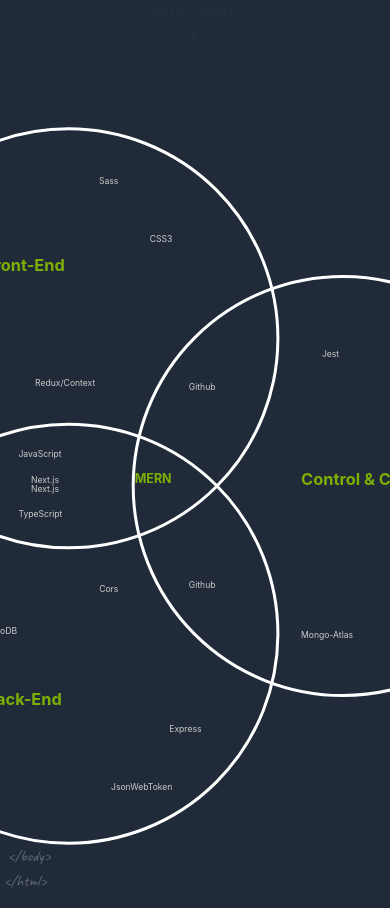
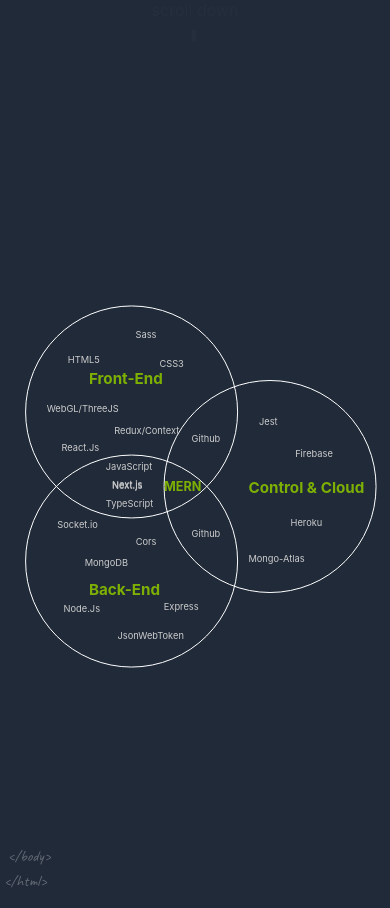
Before and after one commit to Othman-dev/Portfolio, a Next.js app: page /skills in a window 390 px wide. Shown: the part 780-1688 px from the top of the page. Built offline with nearby package versions, Linux system fonts and the light colour scheme.

Commit message:
responsive touch

```diff
--- a/package.json
+++ b/package.json
@@ -12,6 +12,7 @@
     "@sendgrid/mail": "^7.4.2",
     "axios": "^0.21.1",
     "next": "10.1.3",
+    "node-fetch": "^2.6.1",
     "react": "17.0.2",
     "react-dom": "17.0.2",
     "react-icons": "^4.2.0",
--- a/pages/api/sendEmails.js
+++ b/pages/api/sendEmails.js
@@ -3,7 +3,7 @@
 sendGrid.setApiKey(process.env.EMAIL_API_KEY);
 const emailOthman = process.env.EMAIL_OTHMAN;
 
-export default async (req, res) => {
+export default (req, res) => {
 		if(req.method === 'POST') {
 				const msg= {
 						to:emailOthman,
@@ -12,7 +12,7 @@
 						text: req.body.name + '\n' + req.body.email + '\n\n' + req.body.content
 				};
 
-				await sendGrid.send(msg)
+				sendGrid.send(msg)
 				.then(result => {
 						console.log('result here')
 						res.status(200).json({
--- a/styles/Navbar.module.scss
+++ b/styles/Navbar.module.scss
@@ -270,6 +270,7 @@
 
 @media only screen and (max-width : 32em) {
 		.navbar {
+				height: 100vh;
 				width: 100vw;
 		}
 }
--- a/styles/Skills.module.scss
+++ b/styles/Skills.module.scss
@@ -230,7 +230,7 @@
 		.circleRight .mern{
 				font-size: 2.7vh;
 		}
-		.rightSide .circleRight, .rightSide .circleTop, .rightSide .circleBottom {
+		.circleRight, .circleTop, .circleBottom {
 				height: 45.5vh;
 				width: 45.5vh;
 				border: .3vh solid white;
@@ -248,26 +248,26 @@
 		.circleRight .mern{
 				font-size: 1rem;
 		}
-		.rightSide .circleRight, .rightSide .circleTop, .rightSide .circleBottom {
-				height: 18rem;
-				width: 18rem;
+		.circleRight, .circleTop, .circleBottom {
+				height: 40vh;
+				width: 40vh;
 				border: .1rem solid white;
 		}
 }
 
 @media only screen and (max-width : 32em) {
 		.circleRight .skills, .circleTop .skills, .circleBottom .skills{
-				font-size: 2.2vw;
+				font-size: 1.1vh;
 		}
 		.circleRight .control, .circleTop .frontEnd, .circleBottom .backEnd{
-				font-size: 4.2vw;
+				font-size: 1.8vh;
 		}
 		.circleRight .mern{
-				font-size: 3.2vw;
+				font-size: 1.5vh;
 		}
-		.rightSide .circleRight, .rightSide .circleTop, .rightSide .circleBottom {
-				height: 55vw;
-				width: 55vw;
+		.circleRight, .circleTop, .circleBottom {
+				height: 25vh;
+				width: 25vh;
 				border: .05rem solid white;
 		}
 }
```
